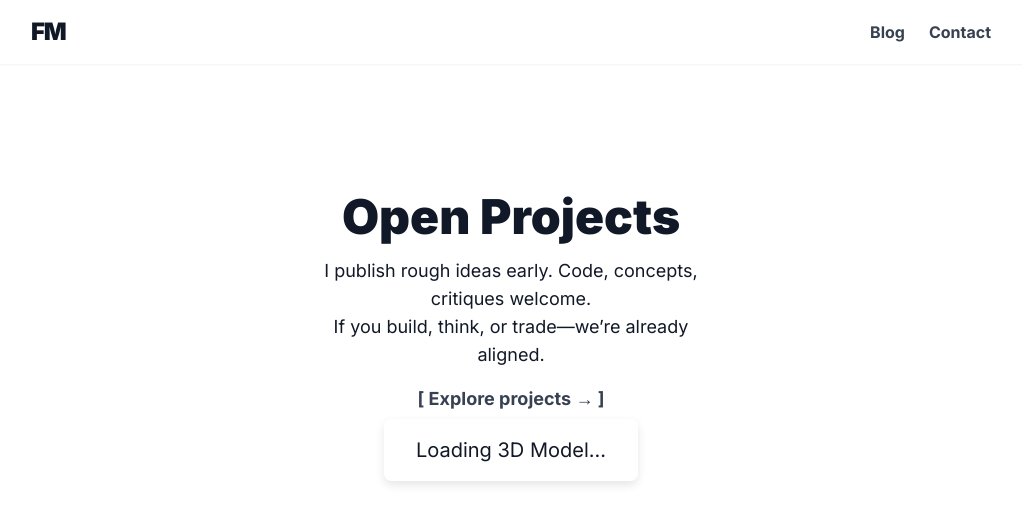
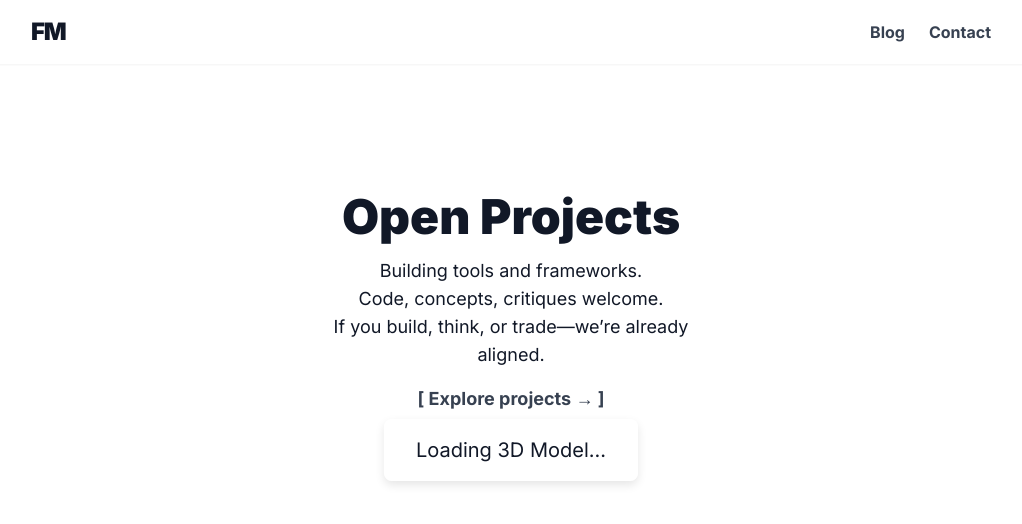
Before and after one commit to farzadona/farzad-works.github.io, a Jekyll site: the page built from index.html, in a window 1280 px wide and 900 px high, scrolled down 2847 px. Shown: the top 524 px of the window, without its empty margins (129-1151 px from the left). Built offline with Jekyll 4.4.1, drawn with Linux system fonts in a browser that asks for light colours; nearby versions of some CDN libraries; some of the changed text lies outside the part shown.

Commit message:
brief note of what changed

```diff
--- a/_layouts/default.html
+++ b/_layouts/default.html
@@ -16,7 +16,7 @@
 
     <canvas id="bg-canvas"></canvas>
 
-    <main class="relative w-full max-w-3xl mx-auto p-4 md:p-8 z-10">
+    <main class="relative w-full max-w-4xl lg:max-w-5xl xl:max-w-6xl 2xl:max-w-7xl mx-auto px-4 sm:px-8 lg:px-12 py-6 md:py-10 z-10">
         {{ content }}
     </main>
 
--- a/index.html
+++ b/index.html
@@ -105,7 +105,8 @@
         <section class="scroll-section">
             <div class="max-w-md rounded-xl bg-white/20 p-6 text-center backdrop-blur-sm">
                 <h2 class="text-5xl font-black mb-4">Open Projects</h2>
-                <p class="text-lg mb-4">I publish rough ideas early. Code, concepts, critiques welcome.<br>
+                <p class="text-lg mb-4">Building tools and frameworks.<br>
+                    Code, concepts, critiques welcome.<br>
                     If you build, think, or trade—we’re already aligned.</p>
                 <p id="explore-projects-btn" class="text-lg font-semibold text-gray-700 cursor-pointer hover:text-black transition-colors">[ Explore projects → ]</p>
             </div>
```
Also changed, not shown: other parts of index.html (+1 -1 lines).
